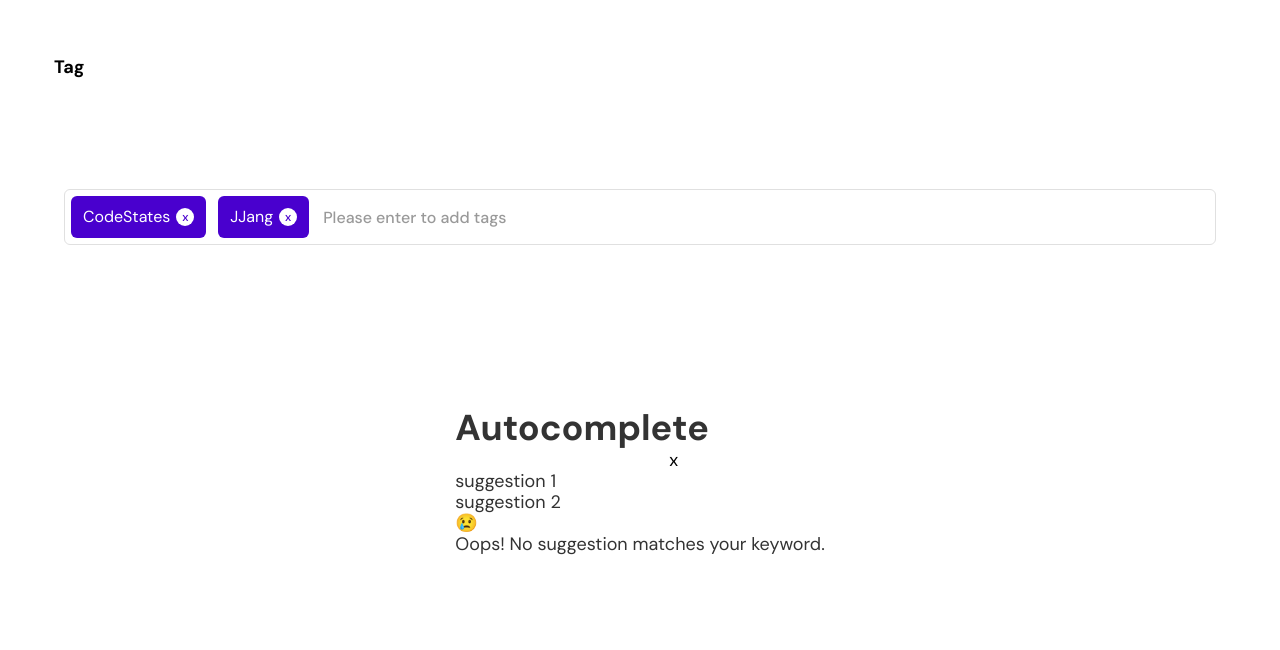
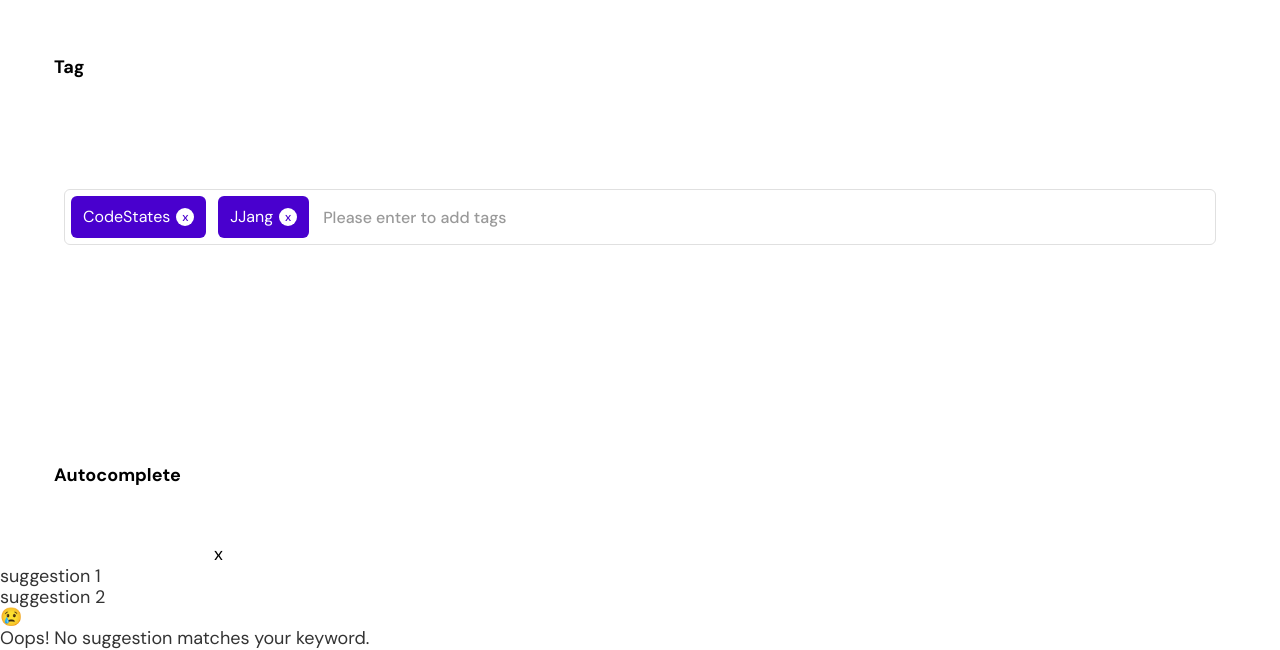
Before and after one commit to joyjs/wanted_pre_onboarding, a React (Create React App) app: page / in a window 1280 px wide. Shown: the part 1620-2270 px from the top of the page. Before the commit the page ends 2176 px from the top, so only its background shows below. Built offline with nearby package versions, Linux system fonts and the light colour scheme.

Commit message:
💄 Implemented common style to .title of Autocomplete component

```diff
--- a/src/styles/layout/_app.scss
+++ b/src/styles/layout/_app.scss
@@ -6,7 +6,8 @@
   .ModalButton,
   .Tab,
   .Toggle,
-  .Tag {
+  .Tag,
+  .Autocomplete {
     @include column-flex(start, start);
     width: 100%;
     height: auto;
```
